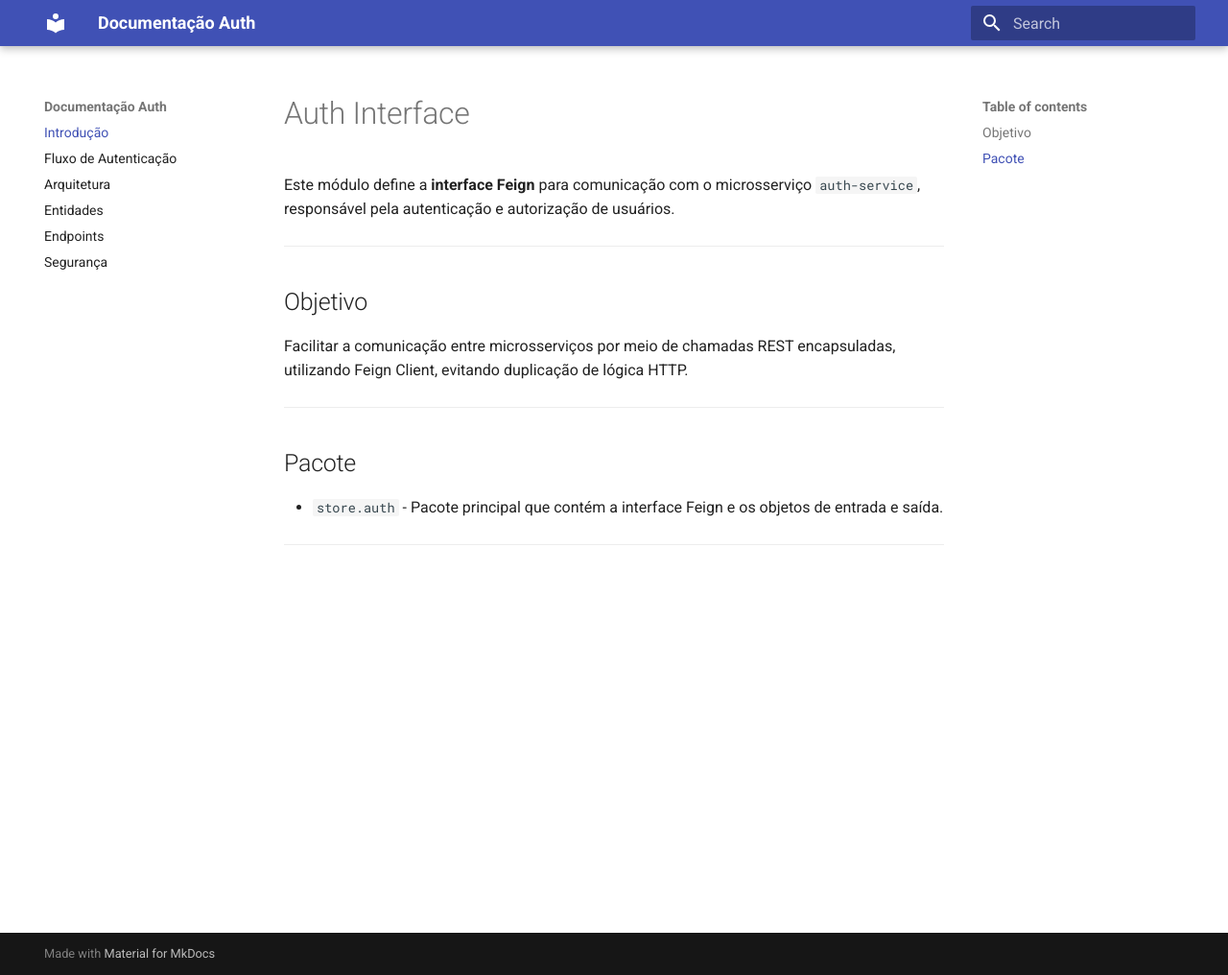
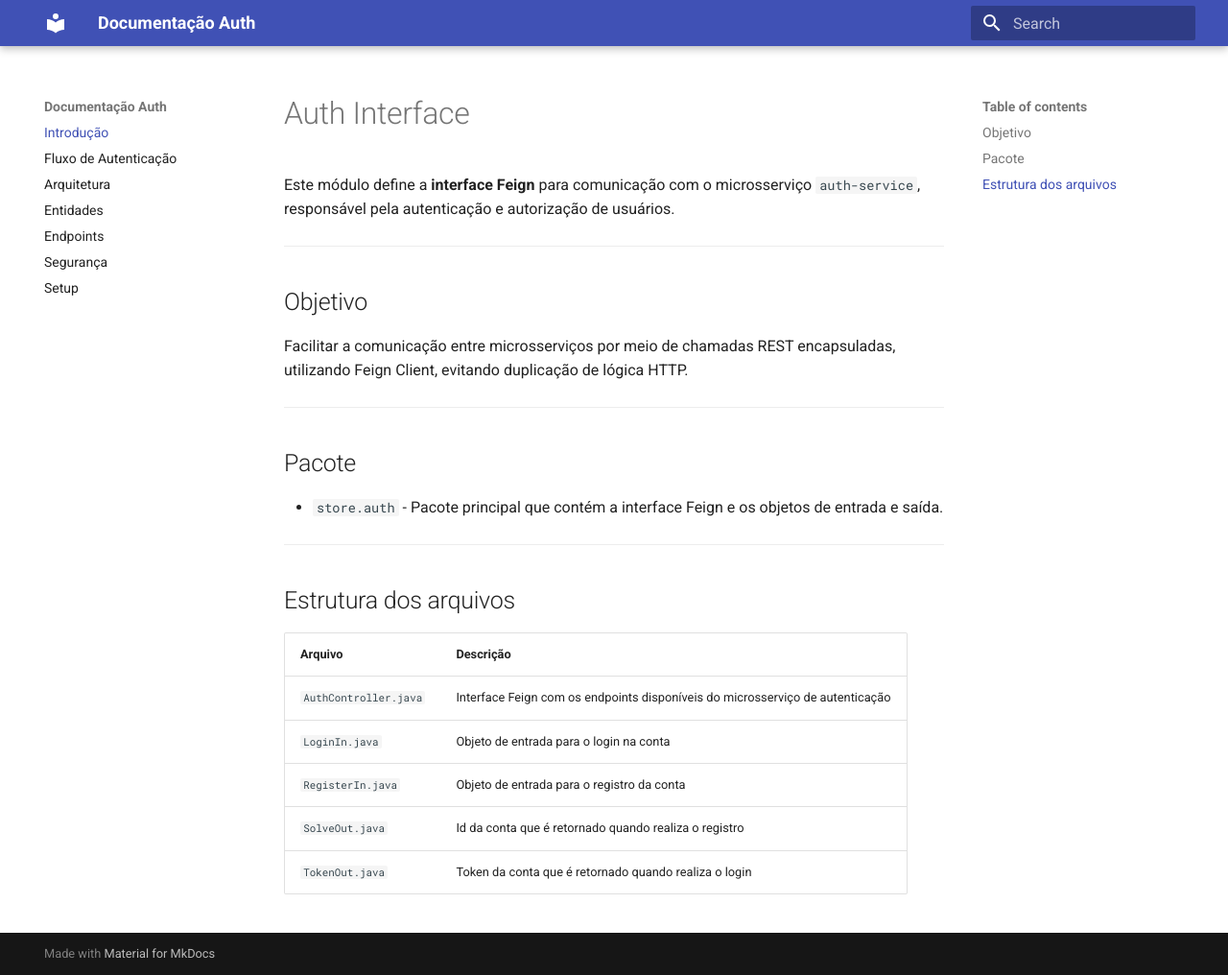
Before and after one commit to Insper-Plataforma/auth, an MkDocs documentation site: the page built from docs/index.md, in a window 1280 px wide and 1016 px high. Shown: the whole window at 96% size. Built offline with MkDocs 1.6.1 and Material for MkDocs 9.7.7, drawn with Linux system fonts in a browser that asks for light colours.

Commit message:
fix docs

```diff
--- a/docs/index.md
+++ b/docs/index.md
@@ -15,3 +15,13 @@ Facilitar a comunicação entre microsserviços por meio de chamadas REST encaps
 - `store.auth` - Pacote principal que contém a interface Feign e os objetos de entrada e saída.
 
 ---
+
+## Estrutura dos arquivos
+
+| Arquivo               | Descrição                                                                     |
+| --------------------- | ----------------------------------------------------------------------------- |
+| `AuthController.java` | Interface Feign com os endpoints disponíveis do microsserviço de autenticação |
+| `LoginIn.java`        | Objeto de entrada para o login na conta                                       |
+| `RegisterIn.java`     | Objeto de entrada para o registro da conta                                    |
+| `SolveOut.java`       | Id da conta que é retornado quando realiza o registro                         |
+| `TokenOut.java`       | Token da conta que é retornado quando realiza o login                         |
--- a/mkdocs.yml
+++ b/mkdocs.yml
@@ -9,3 +9,4 @@ nav:
   - Entidades: entidades.md
   - Endpoints: endpoints.md
   - Segurança: seguranca.md
+  - Setup: setup.md
```
Also changed, not shown: docs/entidades.md (+5 -0 lines), docs/setup.md (added, +48 -0 lines).
